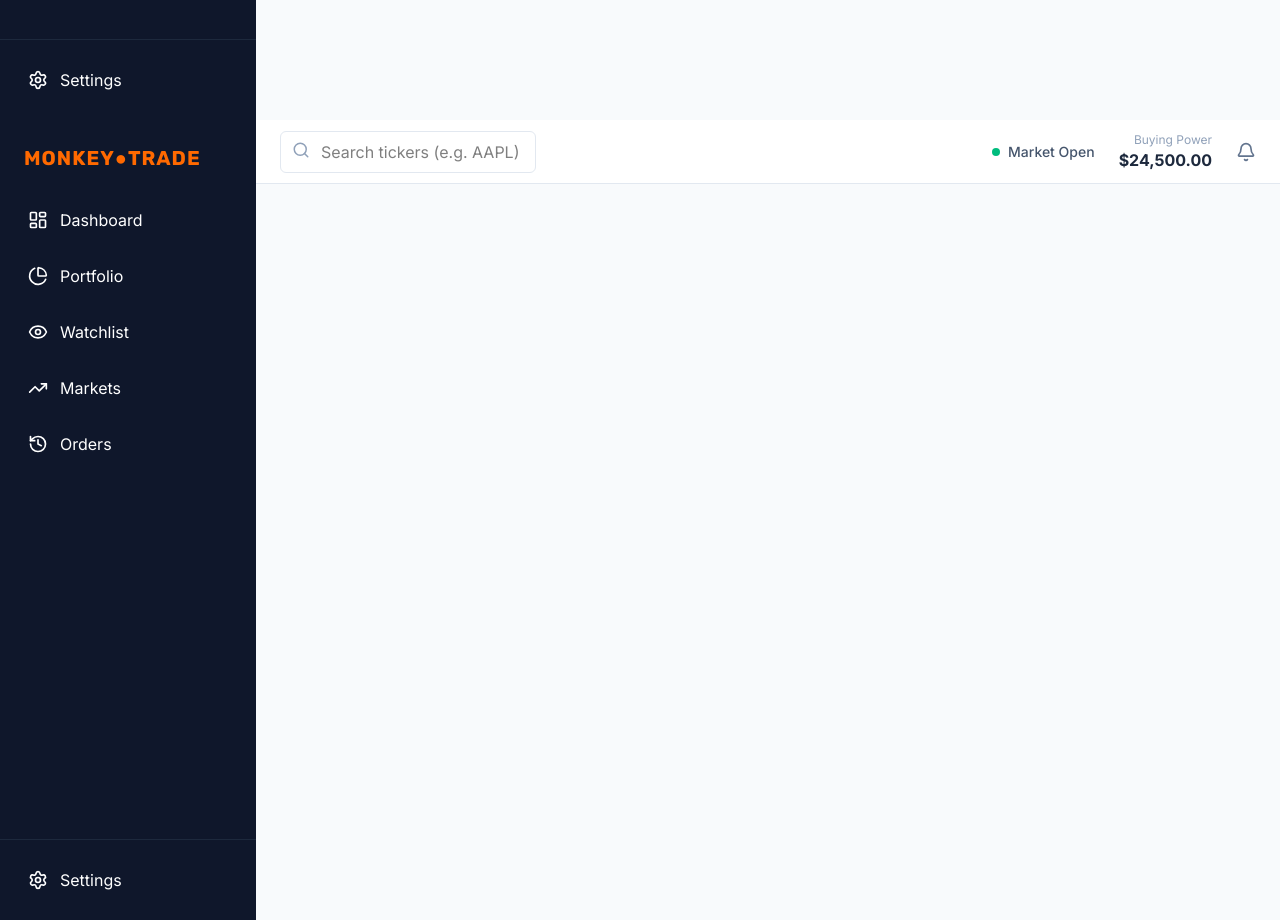
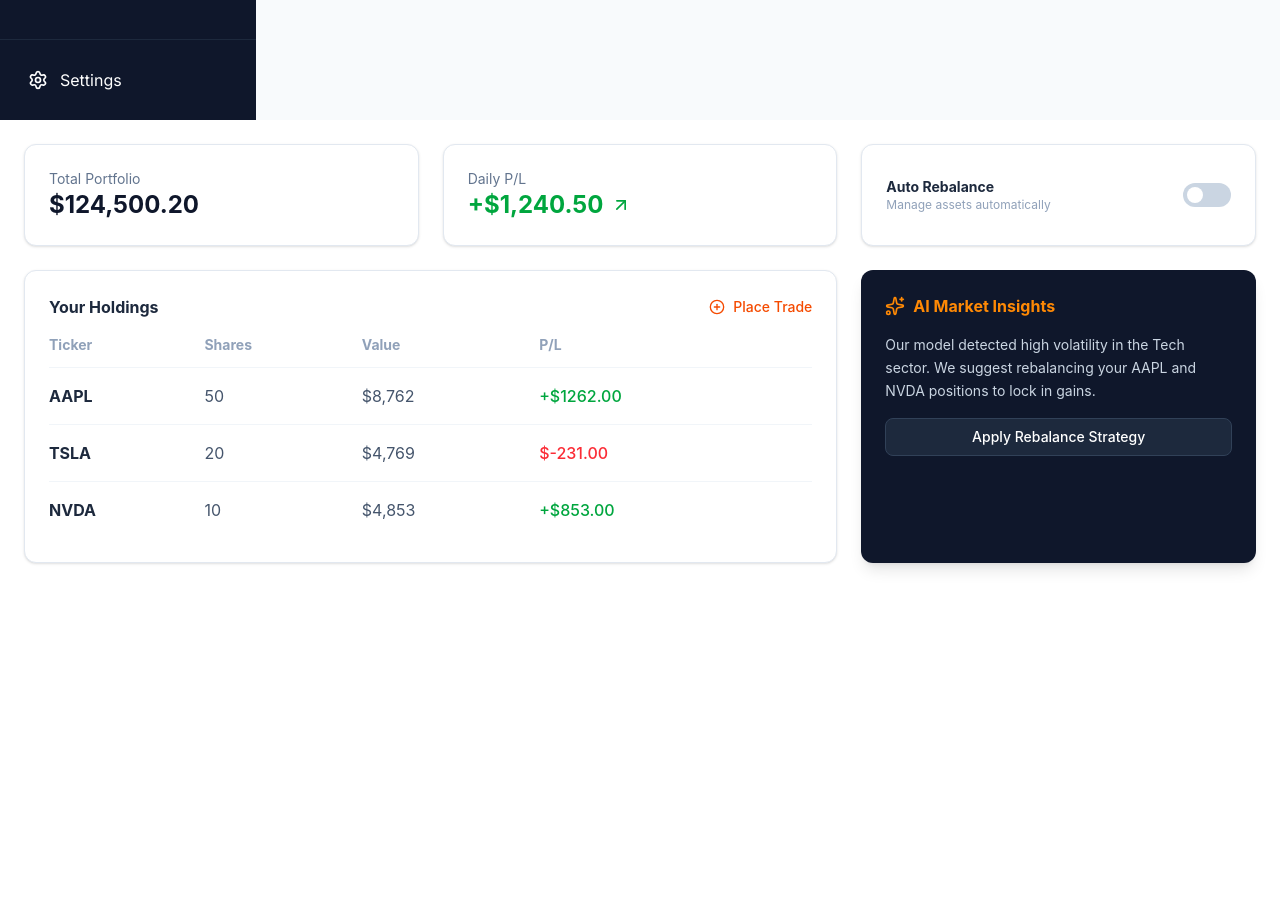
Before and after one commit to lucky-KRMU/MonkeyTrade, a React (Vite) app: page / in a window 1280 px wide. Shown: the part 680-1600 px from the top of the page. After the commit the page ends 1267 px from the top, so only its background shows below. Built offline with nearby package versions, Linux system fonts and the light colour scheme.

Commit message:
update dashboard

```diff
--- a/src/App.jsx
+++ b/src/App.jsx
@@ -1,13 +1,13 @@
 import { useState } from 'react'
 import Navbar from './Components/Navbar/Navbar'
-import Dashboard from './Components/Navbar/Navbar'
+import Dashbord from './Components/Dashboard/Dashbord'
 
 function App() {
 
   return (
    <>
    <Navbar />
-   <Dashboard />
+   <Dashbord />
    </>
   )
 }
--- a/src/Components/Dashboard/Dashbord.jsx
+++ b/src/Components/Dashboard/Dashbord.jsx
@@ -1,9 +1,110 @@
-import React from 'react'
+import React, { useState } from 'react';
+import { Sparkles, ArrowUpRight, ArrowDownRight, RefreshCw, PlusCircle } from 'lucide-react';
 
-function Dashbord() {
+const holdingsData = [
+  { symbol: 'AAPL', shares: 50, avgCost: 150.00, currentPrice: 175.24, pl: 1262.00 },
+  { symbol: 'TSLA', shares: 20, avgCost: 250.00, currentPrice: 238.45, pl: -231.00 },
+  { symbol: 'NVDA', shares: 10, avgCost: 400.00, currentPrice: 485.30, pl: 853.00 },
+];
+
+export default function DashboardPage() {
+  const [autoRebalance, setAutoRebalance] = useState(false);
+  const [isTradeModalOpen, setIsTradeModalOpen] = useState(false);
+
   return (
-    <div>Dashbord</div>
-  )
+    <div className="p-6 space-y-6 animate-in fade-in duration-500">
+      {/* 1. Metrics Grid */}
+      <div className="grid grid-cols-1 md:grid-cols-3 gap-6">
+        <div className="bg-white p-6 rounded-xl border border-slate-200 shadow-sm">
+          <p className="text-sm text-slate-500">Total Portfolio</p>
+          <h2 className="text-2xl font-bold text-slate-900">$124,500.20</h2>
+        </div>
+        <div className="bg-white p-6 rounded-xl border border-slate-200 shadow-sm">
+          <p className="text-sm text-slate-500">Daily P/L</p>
+          <h2 className="text-2xl font-bold text-green-600 flex items-center gap-2">
+            +$1,240.50 <ArrowUpRight size={20} />
+          </h2>
+        </div>
+        <div className="bg-white p-6 rounded-xl border border-slate-200 shadow-sm flex items-center justify-between">
+          <div>
+            <p className="text-sm font-bold text-slate-800">Auto Rebalance</p>
+            <p className="text-xs text-slate-400">Manage assets automatically</p>
+          </div>
+          <button
+            onClick={() => setAutoRebalance(!autoRebalance)}
+            className={`w-12 h-6 rounded-full transition-colors ${autoRebalance ? 'bg-orange-500' : 'bg-slate-300'}`}
+          >
+            <div className={`w-4 h-4 bg-white rounded-full transition-transform m-1 ${autoRebalance ? 'translate-x-6' : 'translate-x-0'}`} />
+          </button>
+        </div>
+      </div>
+
+      {/* 2. Holdings Table & AI Insights */}
+      <div className="grid grid-cols-1 lg:grid-cols-3 gap-6">
+        {/* Holdings Table */}
+        <div className="lg:col-span-2 bg-white p-6 rounded-xl border border-slate-200 shadow-sm">
+          <div className="flex justify-between items-center mb-4">
+            <h3 className="font-bold text-slate-800">Your Holdings</h3>
+            <button
+              onClick={() => setIsTradeModalOpen(true)}
+              className="flex items-center gap-2 text-sm text-orange-600 hover:text-orange-700 font-medium"
+            >
+              <PlusCircle size={16} /> Place Trade
+            </button>
+          </div>
+          <table className="w-full text-left">
+            <thead>
+              <tr className="text-slate-400 text-sm">
+                <th className="pb-3">Ticker</th>
+                <th className="pb-3">Shares</th>
+                <th className="pb-3">Value</th>
+                <th className="pb-3">P/L</th>
+              </tr>
+            </thead>
+            <tbody>
+              {holdingsData.map(h => (
+                <tr key={h.symbol} className="border-t border-slate-100">
+                  <td className="py-4 font-bold text-slate-800">{h.symbol}</td>
+                  <td className="py-4 text-slate-600">{h.shares}</td>
+                  <td className="py-4 text-slate-600">${(h.currentPrice * h.shares).toLocaleString()}</td>
+                  <td className={`py-4 font-medium ${h.pl >= 0 ? 'text-green-600' : 'text-red-500'}`}>
+                    {h.pl >= 0 ? '+' : ''}${h.pl.toFixed(2)}
+                  </td>
+                </tr>
+              ))}
+            </tbody>
+          </table>
+        </div>
+
+        {/* AI Insights Widget */}
+        <div className="bg-slate-900 p-6 rounded-xl text-white shadow-lg">
+          <div className="flex items-center gap-2 text-orange-400 mb-4">
+            <Sparkles size={20} />
+            <h3 className="font-bold">AI Market Insights</h3>
+          </div>
+          <p className="text-sm text-slate-300 leading-relaxed mb-4">
+            Our model detected high volatility in the Tech sector. We suggest rebalancing your AAPL and NVDA positions to lock in gains.
+          </p>
+          <button className="w-full py-2 bg-slate-800 hover:bg-slate-700 border border-slate-700 rounded-lg text-sm font-medium transition">
+            Apply Rebalance Strategy
+          </button>
+        </div>
+      </div>
+
+      {/* 3. Simple Trade Modal */}
+      {isTradeModalOpen && (
+        <div className="fixed inset-0 bg-black/50 backdrop-blur-sm flex items-center justify-center z-50 p-4">
+          <div className="bg-white p-8 rounded-xl w-full max-w-sm shadow-xl">
+            <h2 className="text-xl font-bold mb-4 text-slate-800">Place Trade</h2>
+            <input type="text" placeholder="Ticker (e.g. AAPL)" className="w-full p-3 border border-slate-300 rounded-lg mb-4 focus:ring-2 focus:ring-orange-500 outline-none" />
+            <div className="flex gap-4">
+              <button className="flex-1 bg-green-500 hover:bg-green-600 text-white py-3 rounded-lg font-bold transition">BUY</button>
+              <button className="flex-1 bg-red-500 hover:bg-red-600 text-white py-3 rounded-lg font-bold transition">SELL</button>
+            </div>
+            <button onClick={() => setIsTradeModalOpen(false)} className="mt-4 w-full text-slate-400 text-sm hover:text-slate-600">Cancel</button>
+          </div>
+        </div>
+      )}
+    </div>
+  );
 }
-
-export default Dashbord
```
